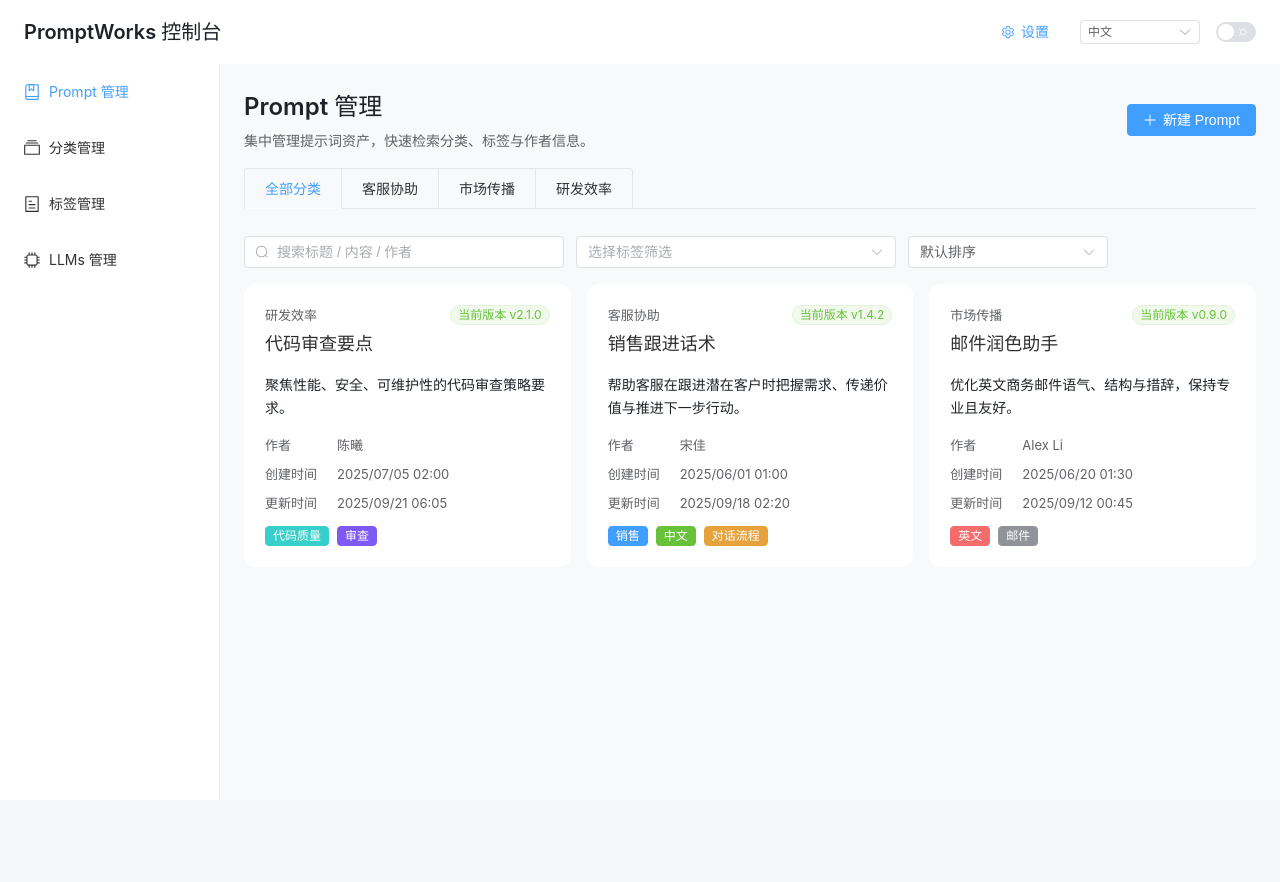
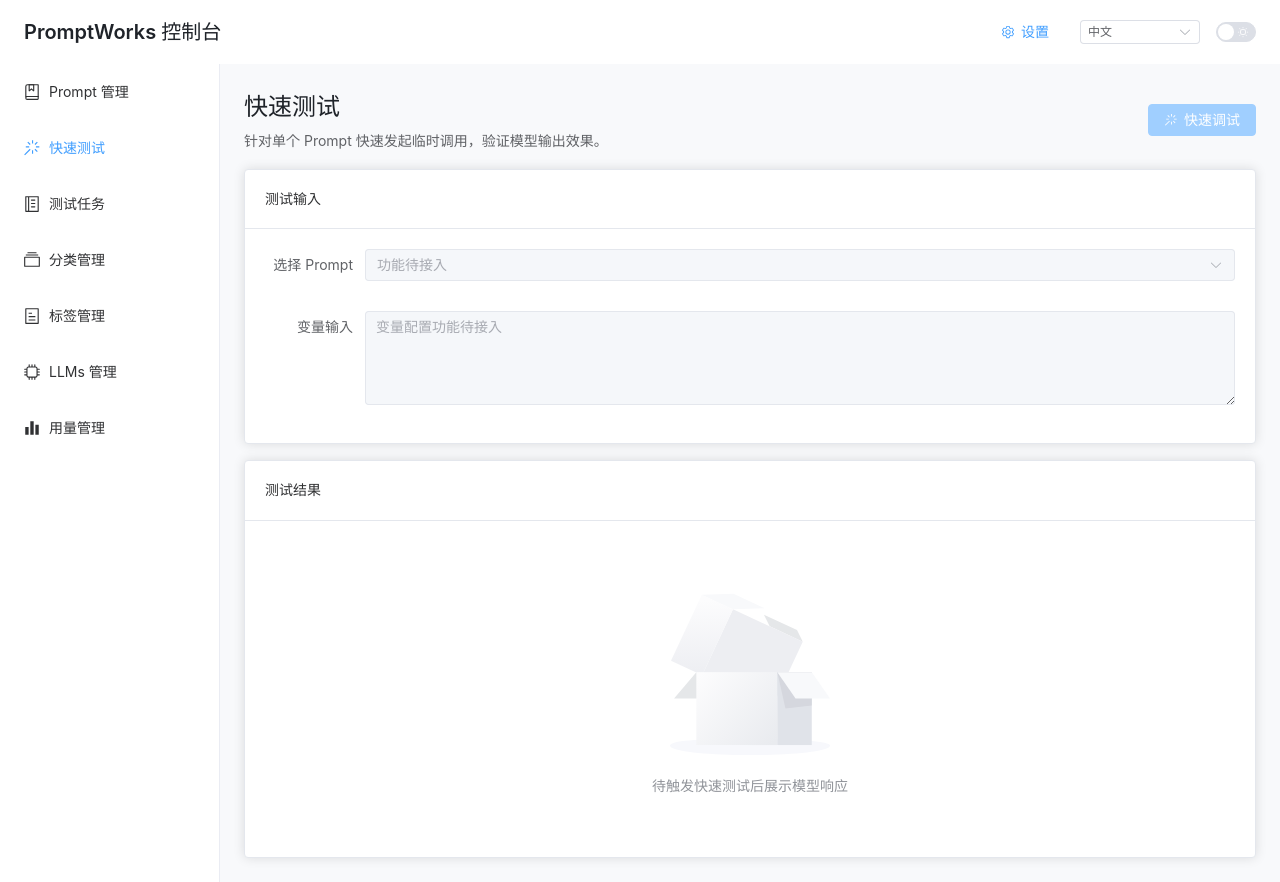
Before and after one commit to ben2nn/PromptWorks, a Vue app in the folder frontend/: page /tests/quick in a window 1280 px wide. Before the commit this address led to /. Before the commit the page ends 800 px from the top, so only its background shows below. Built offline with nearby package versions, Linux system fonts and the light colour scheme.

Commit message:
前端新增快速测试、测试任务、用量管理基础板块

```diff
--- a/frontend/src/App.vue
+++ b/frontend/src/App.vue
@@ -25,11 +25,7 @@
         <el-container>
           <el-aside width="220px" class="side-nav">
             <el-menu class="side-menu" :default-active="activeMenu" @select="handleMenuSelect">
-              <el-menu-item
-                v-for="item in menuItems"
-                :key="item.index"
-                :index="item.index"
-              >
+              <el-menu-item v-for="item in menuItems" :key="item.index" :index="item.index">
                 <el-icon>
                   <component :is="item.icon" />
                 </el-icon>
@@ -50,7 +46,18 @@
 import { computed, ref, watch } from 'vue'
 import type { Component } from 'vue'
 import { useRoute, useRouter } from 'vue-router'
-import { Setting, Collection, Files, Tickets, Cpu, Sunny, Moon } from '@element-plus/icons-vue'
+import {
+  Setting,
+  Collection,
+  MagicStick,
+  Memo,
+  Files,
+  Tickets,
+  Cpu,
+  Histogram,
+  Sunny,
+  Moon
+} from '@element-plus/icons-vue'
 import zhCn from 'element-plus/es/locale/lang/zh-cn'
 import enUs from 'element-plus/es/locale/lang/en'
 
@@ -70,9 +77,12 @@
 
 const menuItems: MenuItem[] = [
   { index: 'prompt', label: 'Prompt 管理', routeName: 'prompt-management', icon: Collection },
+  { index: 'quick-test', label: '快速测试', routeName: 'quick-test', icon: MagicStick },
+  { index: 'test-job', label: '测试任务', routeName: 'test-job-management', icon: Memo },
   { index: 'class', label: '分类管理', routeName: 'class-management', icon: Files },
   { index: 'tag', label: '标签管理', routeName: 'tag-management', icon: Tickets },
-  { index: 'llm', label: 'LLMs 管理', routeName: 'llm-management', icon: Cpu }
+  { index: 'llm', label: 'LLMs 管理', routeName: 'llm-management', icon: Cpu },
+  { index: 'usage', label: '用量管理', routeName: 'usage-management', icon: Histogram }
 ]
 
 const activeMenu = computed(() => (route.meta.menu as string | undefined) ?? 'prompt')
--- a/frontend/src/router/index.ts
+++ b/frontend/src/router/index.ts
@@ -14,6 +14,18 @@
       name: 'prompt-detail',
       component: () => import('../views/PromptDetailView.vue'),
       meta: { menu: 'prompt', title: 'Prompt 详情' }
+    },
+    {
+      path: '/tests/quick',
+      name: 'quick-test',
+      component: () => import('../views/QuickTestView.vue'),
+      meta: { menu: 'quick-test', title: '快速测试' }
+    },
+    {
+      path: '/tests/jobs',
+      name: 'test-job-management',
+      component: () => import('../views/TestJobManagementView.vue'),
+      meta: { menu: 'test-job', title: '测试任务' }
     },
     {
       path: '/classes',
@@ -33,6 +45,12 @@
       component: () => import('../views/LLMManagementView.vue'),
       meta: { menu: 'llm', title: 'LLMs 管理' }
     },
+    {
+      path: '/usage',
+      name: 'usage-management',
+      component: () => import('../views/UsageManagementView.vue'),
+      meta: { menu: 'usage', title: '用量管理' }
+    },
     { path: '/:pathMatch(.*)*', redirect: '/' }
   ]
 })
--- a/frontend/src/views/PromptClassManagementView.vue
+++ b/frontend/src/views/PromptClassManagementView.vue
@@ -32,6 +32,11 @@
             {{ formatDateTime(row.updated_at) }}
           </template>
         </el-table-column>
+        <el-table-column label="操作" width="120" align="center">
+          <template #default="{ row }">
+            <el-button type="danger" link @click="handleDelete(row)">删除</el-button>
+          </template>
+        </el-table-column>
       </el-table>
     </el-card>
 
@@ -60,7 +65,7 @@
 <script setup lang="ts">
 import { computed, reactive, ref } from 'vue'
 import { Plus } from '@element-plus/icons-vue'
-import { ElMessage } from 'element-plus'
+import { ElMessage, ElMessageBox } from 'element-plus'
 import { mockPrompts } from '../mocks/prompts'
 import type { Prompt } from '../types/prompt'
 
@@ -149,6 +154,20 @@
   ElMessage.info('后端接口建设中，提交数据暂未保存')
   dialogVisible.value = false
 }
+
+function handleDelete(row: ClassRow) {
+  ElMessageBox.confirm(`确认删除分类“${row.name}”及其关联关系？`, '删除确认', {
+    type: 'warning',
+    confirmButtonText: '确认删除',
+    cancelButtonText: '取消'
+  })
+    .then(() => {
+      ElMessage.info('后端接口建设中，暂未执行删除操作')
+    })
+    .catch(() => {
+      /* 用户取消 */
+    })
+}
 </script>
 
 <style scoped>
--- a/frontend/src/views/PromptManagementView.vue
+++ b/frontend/src/views/PromptManagementView.vue
@@ -100,6 +100,13 @@
     </div>
 
     <el-dialog v-model="createDialogVisible" title="新建 Prompt" width="720px">
+      <el-alert
+        v-if="!classOptions.length"
+        title="当前还没有可用分类，请先在“分类管理”中新增分类。"
+        type="warning"
+        show-icon
+        class="dialog-alert"
+      />
       <el-form :model="promptForm" label-width="100px" class="dialog-form">
         <el-form-item label="标题">
           <el-input v-model="promptForm.name" placeholder="请输入 Prompt 标题" />
@@ -115,13 +122,7 @@
             placeholder="简要说明该 Prompt 的用途"
           />
         </el-form-item>
-        <el-form-item label="分类类型">
-          <el-radio-group v-model="promptForm.classMode">
-            <el-radio label="existing">选择已有分类</el-radio>
-            <el-radio label="new">创建新分类</el-radio>
-          </el-radio-group>
-        </el-form-item>
-        <el-form-item v-if="promptForm.classMode === 'existing'" label="所属分类">
+        <el-form-item label="所属分类">
           <el-select v-model="promptForm.classId" placeholder="请选择分类">
             <el-option
               v-for="item in classOptions"
@@ -131,19 +132,6 @@
             />
           </el-select>
         </el-form-item>
-        <template v-else>
-          <el-form-item label="分类名称">
-            <el-input v-model="promptForm.className" placeholder="请输入分类名称" />
-          </el-form-item>
-          <el-form-item label="分类描述">
-            <el-input
-              v-model="promptForm.classDescription"
-              type="textarea"
-              :autosize="{ minRows: 2, maxRows: 4 }"
-              placeholder="请输入分类描述（可选）"
-            />
-          </el-form-item>
-        </template>
         <el-form-item label="标签">
           <el-select
             v-model="promptForm.tagIds"
@@ -189,16 +177,12 @@
 import type { Prompt } from '../types/prompt'
 
 type SortKey = 'default' | 'created_at' | 'updated_at' | 'author'
-type ClassMode = 'existing' | 'new'
 
 interface PromptFormState {
   name: string
   description: string
   author: string
-  classMode: ClassMode
   classId: number | null
-  className: string
-  classDescription: string
   tagIds: number[]
   version: string
   content: string
@@ -321,10 +305,7 @@
   name: '',
   description: '',
   author: '',
-  classMode: 'existing',
   classId: null,
-  className: '',
-  classDescription: '',
   tagIds: [],
   version: '',
   content: ''
@@ -334,10 +315,7 @@
   promptForm.name = ''
   promptForm.description = ''
   promptForm.author = ''
-  promptForm.classMode = classOptions.value.length ? 'existing' : 'new'
   promptForm.classId = classOptions.value[0]?.id ?? null
-  promptForm.className = ''
-  promptForm.classDescription = ''
   promptForm.tagIds = []
   promptForm.version = ''
   promptForm.content = ''
@@ -353,15 +331,10 @@
     ElMessage.warning('请至少填写标题、版本号和内容')
     return
   }
-  if (promptForm.classMode === 'existing' && !promptForm.classId) {
-    ElMessage.warning('请选择分类或切换至新建分类')
+  if (!promptForm.classId) {
+    ElMessage.warning('请先选择分类')
     return
   }
-  if (promptForm.classMode === 'new' && !promptForm.className.trim()) {
-    ElMessage.warning('请输入新分类名称')
-    return
-  }
-
   ElMessage.info('后端接口建设中，提交数据暂未保存')
   createDialogVisible.value = false
 }
@@ -536,4 +509,8 @@
   flex-direction: column;
   gap: 12px;
 }
+
+.dialog-alert {
+  margin-bottom: 12px;
+}
 </style>
--- a/frontend/src/views/PromptTagManagementView.vue
+++ b/frontend/src/views/PromptTagManagementView.vue
@@ -41,6 +41,11 @@
             {{ formatDateTime(row.updated_at) }}
           </template>
         </el-table-column>
+        <el-table-column label="操作" width="120" align="center">
+          <template #default="{ row }">
+            <el-button type="danger" link @click="handleDelete(row)">删除</el-button>
+          </template>
+        </el-table-column>
       </el-table>
     </el-card>
 
@@ -64,7 +69,7 @@
 <script setup lang="ts">
 import { computed, reactive, ref } from 'vue'
 import { Plus } from '@element-plus/icons-vue'
-import { ElMessage } from 'element-plus'
+import { ElMessage, ElMessageBox } from 'element-plus'
 import { mockPrompts } from '../mocks/prompts'
 import type { Prompt, PromptTag } from '../types/prompt'
 
@@ -145,6 +150,20 @@
   ElMessage.info('后端接口建设中，提交数据暂未保存')
   dialogVisible.value = false
 }
+
+function handleDelete(row: TagRow) {
+  ElMessageBox.confirm(`确认删除标签“${row.name}”并解除关联？`, '删除确认', {
+    type: 'warning',
+    confirmButtonText: '确认删除',
+    cancelButtonText: '取消'
+  })
+    .then(() => {
+      ElMessage.info('后端接口建设中，暂未执行删除操作')
+    })
+    .catch(() => {
+      /* 用户取消 */
+    })
+}
 </script>
 
 <style scoped>
--- /dev/null
+++ b/frontend/src/views/QuickTestView.vue
@@ -0,0 +1,86 @@
+<template>
+  <div class="page">
+    <section class="page-header">
+      <div class="page-header__text">
+        <h2>快速测试</h2>
+        <p class="page-desc">针对单个 Prompt 快速发起临时调用，验证模型输出效果。</p>
+      </div>
+      <el-button type="primary" :icon="MagicStick" disabled>快速调试</el-button>
+    </section>
+
+    <el-card>
+      <template #header>
+        <div class="card-header">
+          <span>测试输入</span>
+        </div>
+      </template>
+      <el-form label-width="100px" class="dialog-form">
+        <el-form-item label="选择 Prompt">
+          <el-select placeholder="功能待接入" disabled>
+            <el-option label="示例 Prompt" value="demo" />
+          </el-select>
+        </el-form-item>
+        <el-form-item label="变量输入">
+          <el-input type="textarea" :autosize="{ minRows: 4, maxRows: 8 }" placeholder="变量配置功能待接入" disabled />
+        </el-form-item>
+      </el-form>
+    </el-card>
+
+    <el-card>
+      <template #header>
+        <div class="card-header">
+          <span>测试结果</span>
+        </div>
+      </template>
+      <el-empty description="待触发快速测试后展示模型响应" />
+    </el-card>
+  </div>
+</template>
+
+<script setup lang="ts">
+import { MagicStick } from '@element-plus/icons-vue'
+</script>
+
+<style scoped>
+.page {
+  display: flex;
+  flex-direction: column;
+  gap: 16px;
+}
+
+.page-header {
+  display: flex;
+  align-items: center;
+  justify-content: space-between;
+  gap: 16px;
+}
+
+.page-header__text {
+  display: flex;
+  flex-direction: column;
+  gap: 4px;
+}
+
+.page-header__text h2 {
+  margin: 0;
+  font-size: 24px;
+  font-weight: 600;
+}
+
+.page-desc {
+  margin: 0;
+  color: var(--text-weak-color);
+  font-size: 14px;
+}
+
+.card-header {
+  font-size: 14px;
+  font-weight: 600;
+}
+
+.dialog-form {
+  display: flex;
+  flex-direction: column;
+  gap: 12px;
+}
+</style>
--- /dev/null
+++ b/frontend/src/views/TestJobManagementView.vue
@@ -0,0 +1,68 @@
+<template>
+  <div class="page">
+    <section class="page-header">
+      <div class="page-header__text">
+        <h2>测试任务</h2>
+        <p class="page-desc">统一查看批量测试任务与执行状态，后续将支持任务创建与重跑。</p>
+      </div>
+      <el-button type="primary" :icon="Memo" disabled>新建测试任务</el-button>
+    </section>
+
+    <el-card>
+      <template #header>
+        <div class="card-header">
+          <span>任务列表</span>
+        </div>
+      </template>
+      <el-table :data="[]" border stripe empty-text="暂未接入测试任务数据">
+        <el-table-column prop="name" label="任务名称" min-width="160" />
+        <el-table-column prop="prompt" label="关联 Prompt" min-width="160" />
+        <el-table-column prop="status" label="状态" width="120" />
+        <el-table-column prop="created_at" label="创建时间" min-width="160" />
+        <el-table-column prop="updated_at" label="最近更新" min-width="160" />
+      </el-table>
+    </el-card>
+  </div>
+</template>
+
+<script setup lang="ts">
+import { Memo } from '@element-plus/icons-vue'
+</script>
+
+<style scoped>
+.page {
+  display: flex;
+  flex-direction: column;
+  gap: 16px;
+}
+
+.page-header {
+  display: flex;
+  align-items: center;
+  justify-content: space-between;
+  gap: 16px;
+}
+
+.page-header__text {
+  display: flex;
+  flex-direction: column;
+  gap: 4px;
+}
+
+.page-header__text h2 {
+  margin: 0;
+  font-size: 24px;
+  font-weight: 600;
+}
+
+.page-desc {
+  margin: 0;
+  color: var(--text-weak-color);
+  font-size: 14px;
+}
+
+.card-header {
+  font-size: 14px;
+  font-weight: 600;
+}
+</style>
--- /dev/null
+++ b/frontend/src/views/UsageManagementView.vue
@@ -0,0 +1,62 @@
+<template>
+  <div class="page">
+    <section class="page-header">
+      <div class="page-header__text">
+        <h2>用量管理</h2>
+        <p class="page-desc">汇总各模型与团队的调用用量，为配额管理和成本分析提供数据支撑。</p>
+      </div>
+      <el-button type="primary" :icon="Histogram" disabled>导出报表</el-button>
+    </section>
+
+    <el-card>
+      <template #header>
+        <div class="card-header">
+          <span>用量概览</span>
+        </div>
+      </template>
+      <el-empty description="用量统计功能正在接入" />
+    </el-card>
+  </div>
+</template>
+
+<script setup lang="ts">
+import { Histogram } from '@element-plus/icons-vue'
+</script>
+
+<style scoped>
+.page {
+  display: flex;
+  flex-direction: column;
+  gap: 16px;
+}
+
+.page-header {
+  display: flex;
+  align-items: center;
+  justify-content: space-between;
+  gap: 16px;
+}
+
+.page-header__text {
+  display: flex;
+  flex-direction: column;
+  gap: 4px;
+}
+
+.page-header__text h2 {
+  margin: 0;
+  font-size: 24px;
+  font-weight: 600;
+}
+
+.page-desc {
+  margin: 0;
+  color: var(--text-weak-color);
+  font-size: 14px;
+}
+
+.card-header {
+  font-size: 14px;
+  font-weight: 600;
+}
+</style>
```
